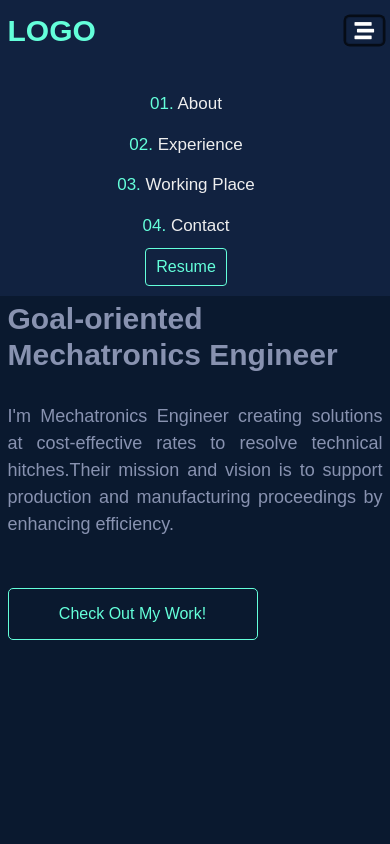
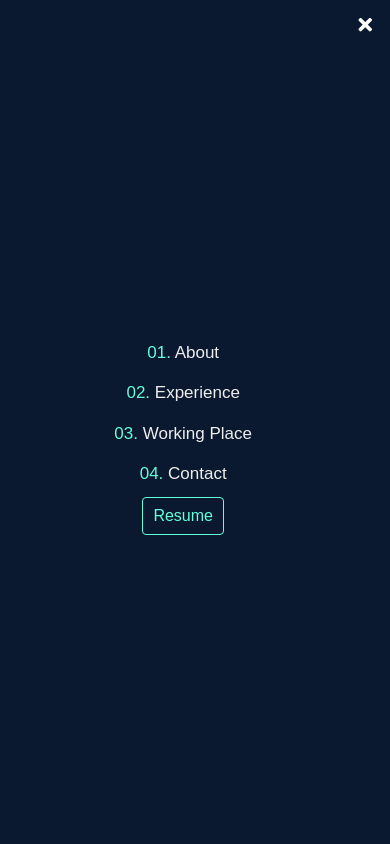
Before and after one commit to Hakimullah92/ASIM_PORTFOLIO, a plain HTML site: page index.html in a window 390 px wide. Both pictures are taken after a click on the button "Toggle navigation". Shown: the top 844 px of the page. Drawn offline with nearby package versions, Linux system fonts and the light colour scheme.

Commit message:
Adding logo ,whatsapp message functionality and customize the navbar

```diff
--- a/index.css
+++ b/index.css
@@ -76,15 +76,16 @@ bottom: 6px;
     position: absolute;
     bottom: 0;
     left: 5px;
-    top: 18rem;
+    top: 20rem;
 }
 .social-links i{
-    font-size: 1.8rem;
+    font-size: 2rem;
     color: var(--light-slate);
     transition: all 0.23s ease-in-out;
 }
 .social-links i:hover{
     color: var(--green);
+    transform: translateY(-5px);
 }
 
 /* ////////// Header Styling Start//////////// */
@@ -98,6 +99,16 @@ bottom: 6px;
     right:0;
     z-index: 999;
     opacity: 1;
+}
+#navbarNav #close{
+    position: absolute;
+    top: 15px;
+    right:18px;
+   transition: all 0.23s ease-in-out;
+   display: none !important;
+}
+#navbarNav #close:hover{
+    color: var(--green) !important;
 }
 .header .navbar{
     background:var(--light-navy);
@@ -141,7 +152,9 @@ bottom: 6px;
 }
 /* ////////// Header Styling End//////////// */
 
-
+body main.active{
+    filter: blur(3px);
+}
 /* ////////////// Hero Section Start/////////// */
 .hero{
 
--- a/index.html
+++ b/index.html
@@ -17,26 +17,27 @@
     <!-- ...//// Custom JS LINK..//// -->
     <script src="/index.js" defer></script>
   </head>
-  <body>
+  <body id="body">
 
  <a href="mailto:muhammad_asim20@yahoo.com" class="email-link">Muhammad_asim20@yahoo.com</a>
  <div class="social-links">
   <a href="linkedin.com/in/muhammad-asim-36865375" target="_blank"><i class="fab fa-linkedin-in"></i></a>
   <i class="fab fa-twitter"></i>
   <a href="mailto:muhammad_asim20@yahoo.com" target="_blank"><i class="fas fa-envelope-square"></i></a>
-  <i class="fab fa-whatsapp"></i>
+  <a href=" https://wa.me/03452556967"><i class="fab fa-whatsapp"></i></a>
  </div>
 
     <!-- ///// Header Start//// -->
     <header class="header">
-      <nav class="navbar navbar-expand-lg">
+      <nav class="navbar navbar-expand-lg position-relative">
         <div class="container">
-          <a class="navbar-brand logo" href="#">LOGO</a>
+          <a class="navbar-brand logo" href="#"><img src="/Images/logo1.png" alt="logo" style="width:50px"></a>
           <button class="navbar-toggler" type="button" data-bs-toggle="collapse" data-bs-target="#navbarNav" aria-controls="navbarNav" aria-expanded="false" aria-label="Toggle navigation">
             <!-- <span class="navbar-toggler-icon"></span> -->
-            <i class="fas fa-stream text-white fs-1"></i>
+            <i class="fas fa-stream text-white fs-1" id="menu"></i>
           </button>
           <div class="collapse navbar-collapse" id="navbarNav">
+            <i class="fas fa-times fs-1 text-white" id="close"></i>
             <ul class="navbar-nav ms-auto mt-lg-0 mt-5 text-center">
               <li class="nav-item mb-lg-0 mb-2">
                 <a class="nav-link" aria-current="page" href="#about"><span>01. </span>About</a>
@@ -63,7 +64,7 @@
 
 
     <!-- //////// Main Element Start///////// -->
-    <main>
+    <main id="main">
       <!-- Hero Section Start -->
       <section class="hero" id="hero">
         <div class="container">
--- a/index.js
+++ b/index.js
@@ -1,6 +1,10 @@
 // Navlink active Functionality Start
 
-let navlinks=document.querySelectorAll(".nav-link");
+let navlinks=document.querySelectorAll(".nav-link"),
+     navbarlist=document.querySelector("#navbarNav"),
+     menuicon=document.querySelector("#menu"),
+     closeicon=document.querySelector("#close"),
+     main=document.getElementById("main");
 console.log(navlinks);
 
 navlinks.forEach((item)=>{
@@ -11,4 +15,13 @@ navlinks.forEach((item)=>{
      item.classList.add('active');
   });
 });
+
+menuicon.addEventListener("click",()=>{
+  navbarlist.classList.add("active");
+  main.classList.add("active");
+});
+closeicon.addEventListener("click",()=>{
+ navbarlist.classList.remove("active");
+ main.classList.remove("active");
+});
 // Navlink active Functionality End
--- a/responsive.css
+++ b/responsive.css
@@ -1,4 +1,25 @@
 @media screen and (max-width:991px) {
+    #navbarNav{
+        background:var(--navy) !important;
+        width: 300px;
+        height: 100vh;
+        display: flex !important;
+        align-items: center !important;
+        position: absolute;
+        top:0;
+        right: 0;
+        transform: translateX(100%);
+        transition: all 0.2s ease-in-out;
+    }
+    #navbarNav.active{
+        transform: translateX(0);
+    }
+    #navbarNav ul{
+        margin-right: 5rem;
+    }
+    #navbarNav #close{
+        display: block !important;
+    }
     .social-links{
         left: 2.5rem;
     }
@@ -13,6 +34,12 @@
 
 }
 @media  screen and (max-width:576px) {
+    #navbarNav{
+        width: 100%;
+    }
+    #navbarNav ul{
+        margin-right: 12rem;
+    }
     .hero .name{
         font-size: 4rem;
     }
```
Also changed, not shown: Images/logo1 (1).png (added), Images/logo1.png (added), 1 other file.
